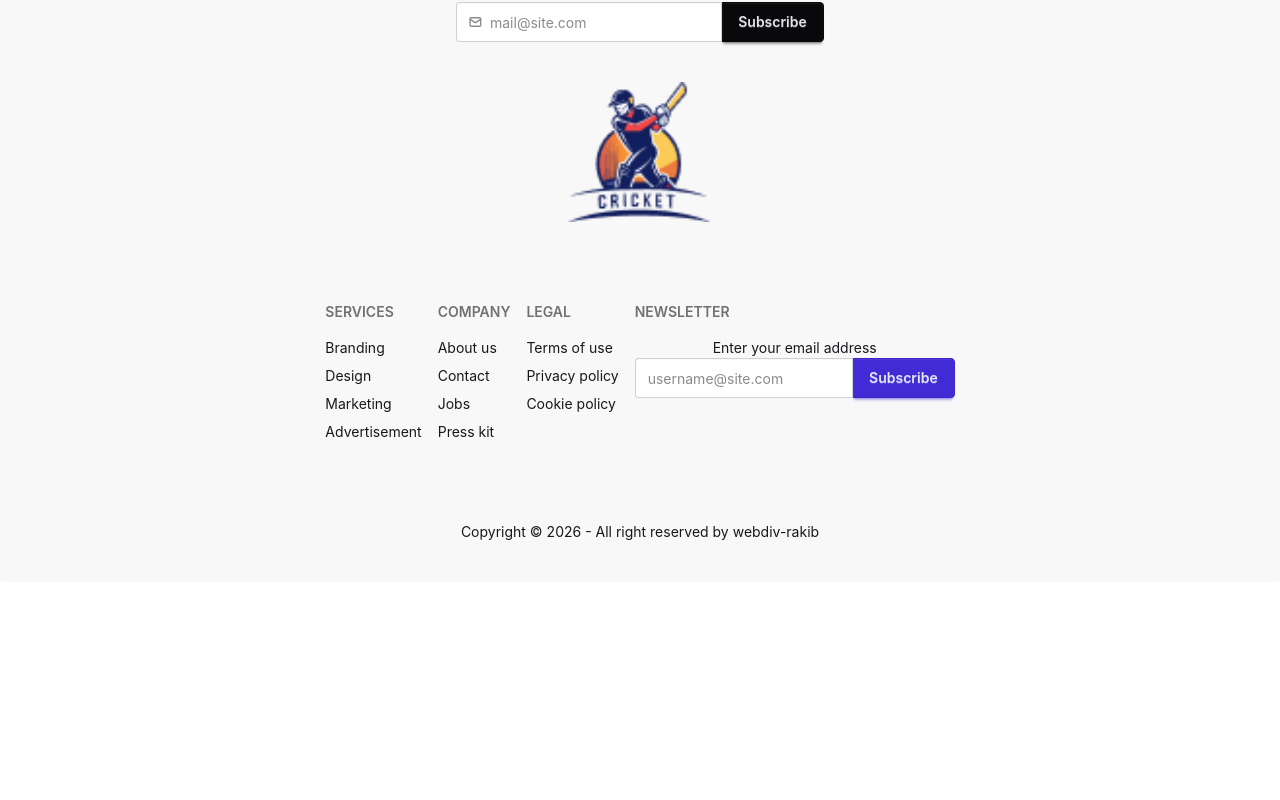
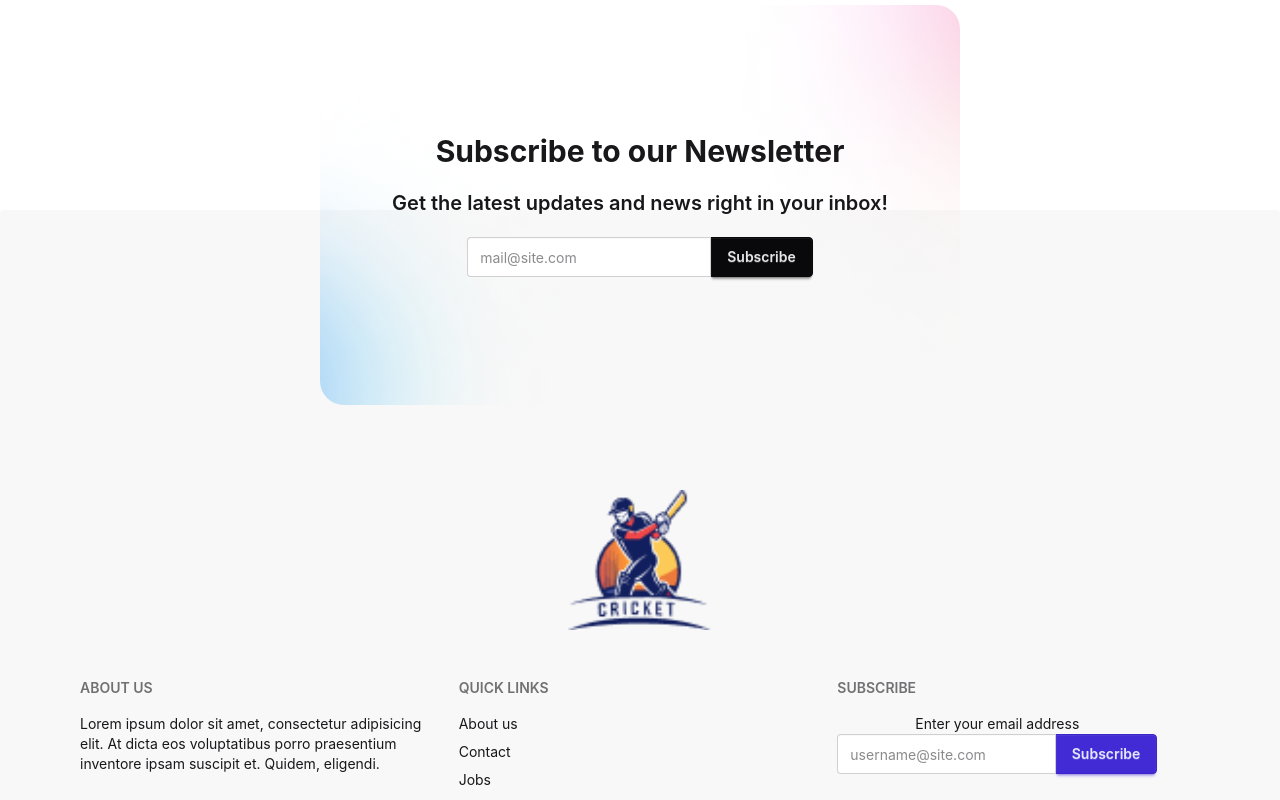
Before and after one commit to webdiv-rakib/bpl-dream-11, a React (Vite) app: page / in a window 1280 px wide. Shown: the part 5120-5920 px from the top of the page. Before the commit the page ends 5702 px from the top, so only its background shows below. Built offline with nearby package versions, Linux system fonts and the light colour scheme.

Commit message:
working on footer section

```diff
--- /dev/null
+++ b/src/componenets/Footer/Footer.css
@@ -0,0 +1,8 @@
+.footer-bg{
+    background-image: url(../../assets/bg-shadow.png);
+    height: 50%;
+    width: 50%;
+    background-size: cover;
+    background-position: center;
+    background-repeat: no-repeat;
+}
--- a/src/componenets/Footer/Footer.jsx
+++ b/src/componenets/Footer/Footer.jsx
@@ -1,29 +1,16 @@
 import React from 'react';
-
+import '../Footer/Footer.css'
 const Footer = () => {
     return (
         <footer className="footer footer-horizontal footer-center bg-base-200 text-base-content rounded p-10">
-            <div>
-                <div>
+            {/* Footer First Subscribe */}
+            <div className='absolute mb-200 w-1/2 h-1/2 rounded-3xl footer-bg'>
+                <div className='space-y-5'>
                     <h1 className='text-3xl font-bold'>Subscribe to our Newsletter</h1>
                     <p className='text-xl font-semibold'>Get the latest updates and news right in your inbox!</p>
-                </div>
-                <div>
                     <div className="join">
                         <div>
                             <label className="input validator join-item">
-                                <svg className="h-[1em] opacity-50" xmlns="http://www.w3.org/2000/svg" viewBox="0 0 24 24">
-                                    <g
-                                        strokeLinejoin="round"
-                                        strokeLinecap="round"
-                                        strokeWidth="2.5"
-                                        fill="none"
-                                        stroke="currentColor"
-                                    >
-                                        <rect width="20" height="16" x="2" y="4" rx="2"></rect>
-                                        <path d="m22 7-8.97 5.7a1.94 1.94 0 0 1-2.06 0L2 7"></path>
-                                    </g>
-                                </svg>
                                 <input type="email" placeholder="mail@site.com" required />
                             </label>
                             <div className="validator-hint hidden">Enter valid email address</div>
@@ -33,32 +20,23 @@ const Footer = () => {
                 </div>
             </div>
             <div>
-                <img className='w-36' src="../../../src/assets/logo.png" alt="" />
-            </div>
-            <div>
-                <footer className="footer sm:footer-horizontal bg-base-200 text-base-content p-10">
-                    <nav>
-                        <h6 className="footer-title">Services</h6>
-                        <a className="link link-hover">Branding</a>
-                        <a className="link link-hover">Design</a>
-                        <a className="link link-hover">Marketing</a>
-                        <a className="link link-hover">Advertisement</a>
+                <div>
+                    <img className='w-36 mt-60' src="../../../src/assets/logo.png" alt="" />
+                </div>
+                <footer className="footer sm:footer-horizontal bg-base-200 text-base-content p-10 grid grid-cols-3 justify-self-center">
+                    <nav className='text-left'>
+                        <h6 className="footer-title">About Us</h6>
+                        <p>Lorem ipsum dolor sit amet, consectetur adipisicing elit. At dicta eos voluptatibus porro praesentium inventore ipsam suscipit et. Quidem, eligendi.</p>
                     </nav>
                     <nav>
-                        <h6 className="footer-title">Company</h6>
+                        <h6 className="footer-title">Quick Links</h6>
                         <a className="link link-hover">About us</a>
                         <a className="link link-hover">Contact</a>
                         <a className="link link-hover">Jobs</a>
                         <a className="link link-hover">Press kit</a>
                     </nav>
-                    <nav>
-                        <h6 className="footer-title">Legal</h6>
-                        <a className="link link-hover">Terms of use</a>
-                        <a className="link link-hover">Privacy policy</a>
-                        <a className="link link-hover">Cookie policy</a>
-                    </nav>
                     <form>
-                        <h6 className="footer-title">Newsletter</h6>
+                        <h6 className="footer-title">Subscribe</h6>
                         <fieldset className="w-80">
                             <label>Enter your email address</label>
                             <div className="join">
@@ -72,6 +50,7 @@ const Footer = () => {
                     </form>
                 </footer>
             </div>
+            <hr className='border w-full' />
             <aside>
                 <p>Copyright © {new Date().getFullYear()} - All right reserved by webdiv-rakib</p>
             </aside>
--- a/src/componenets/Players/Players.jsx
+++ b/src/componenets/Players/Players.jsx
@@ -44,7 +44,7 @@ const Players = ({ handleChoosePlayer, selectedCount, selectedPlayers, handleRem
             {/* CONDITIONAL RENDERING STARTS HERE */}
             {isActive.available ? (
                 // AVAILABLE GRID VIEW
-                <div className='grid grid-cols-1 md:grid-cols-2 lg:grid-cols-3 xl:grid-cols-4 gap-10'>
+                <div className='grid grid-cols-1 md:grid-cols-2 lg:grid-cols-3 xl:grid-cols-4 gap-10 mb-80 relative'>
                     {players.map(player => (
                         <Player
                             player={player}
```
